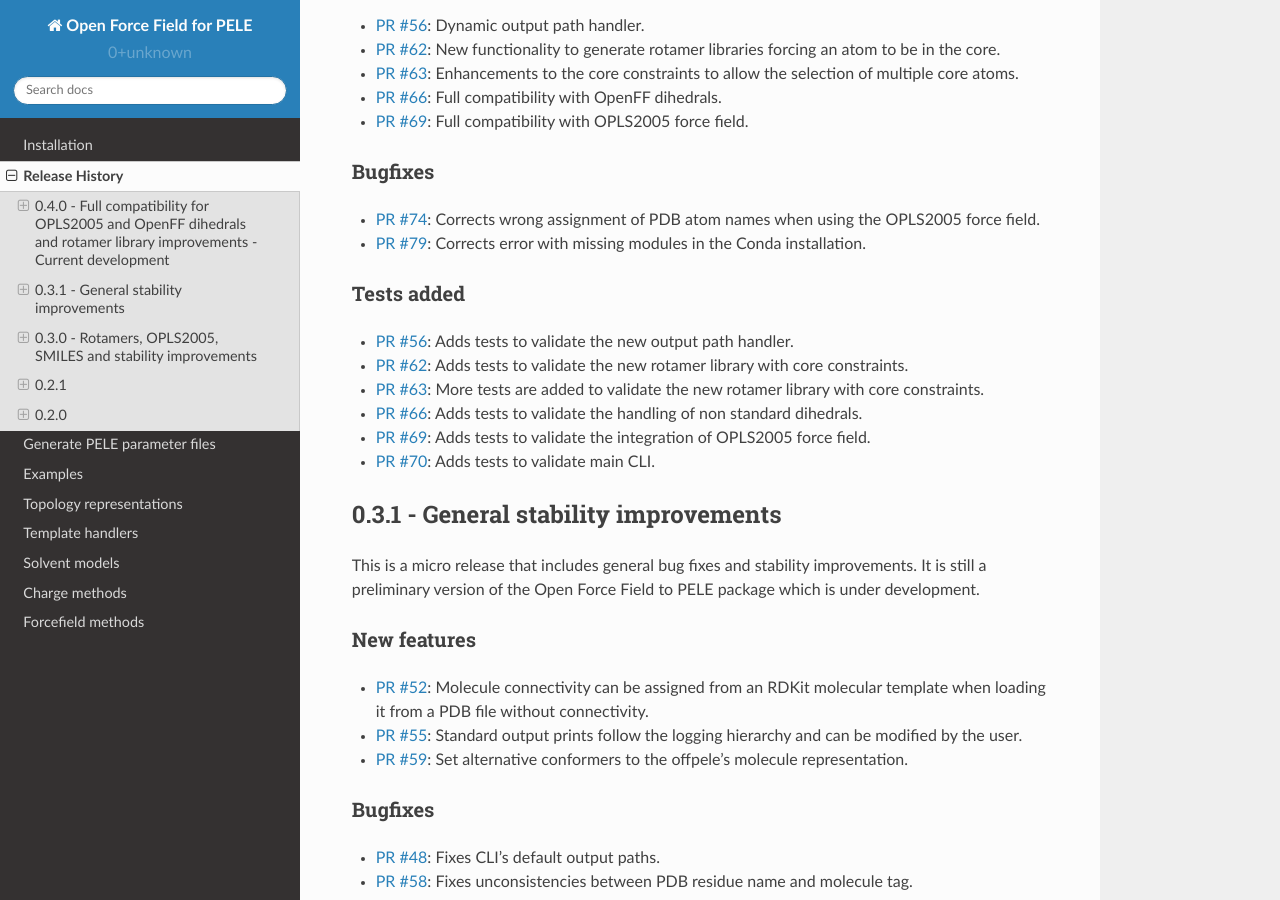
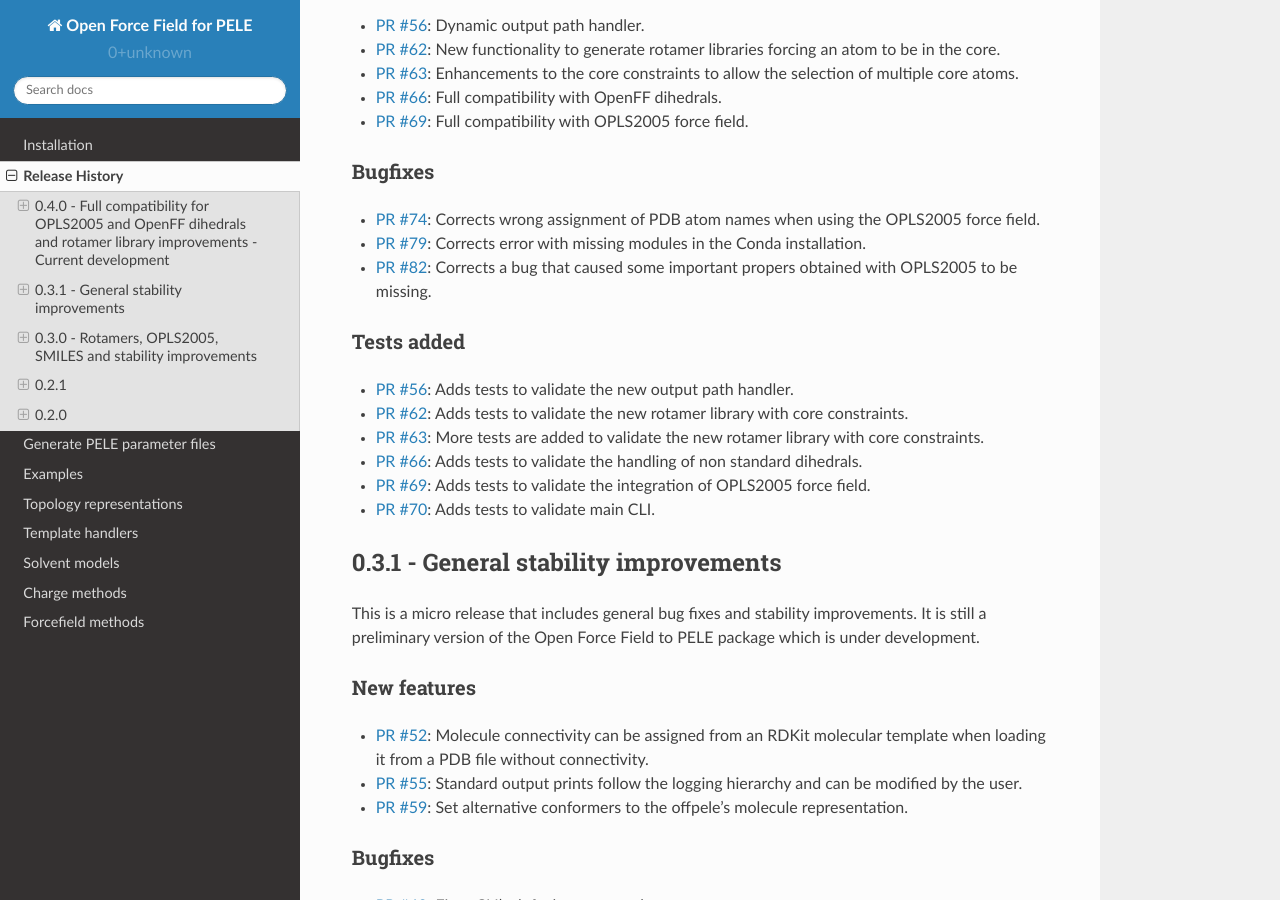
Before and after one commit to martimunicoy/peleffy, a Sphinx documentation site: the page built from docs/releasehistory.rst, in a window 1280 px wide and 900 px high, scrolled down 552 px. Built offline with Sphinx 7.4.7 and the Read the Docs theme 2.0.0, drawn with Linux system fonts in a browser that asks for light colours.

Commit message:
Update releasehistory.rst

```diff
--- a/docs/releasehistory.rst
+++ b/docs/releasehistory.rst
@@ -25,6 +25,7 @@
 """"""""
 - `PR #74 <https://github.com/martimunicoy/offpele/pull/74>`_: Corrects wrong assignment of PDB atom names when using the OPLS2005 force field.
 - `PR #79 <https://github.com/martimunicoy/offpele/pull/79>`_: Corrects error with missing modules in the Conda installation.
+- `PR #82 <https://github.com/martimunicoy/offpele/pull/82>`_: Corrects a bug that caused some important propers obtained with OPLS2005 to be missing.
 
 Tests added
 """""""""""
```
